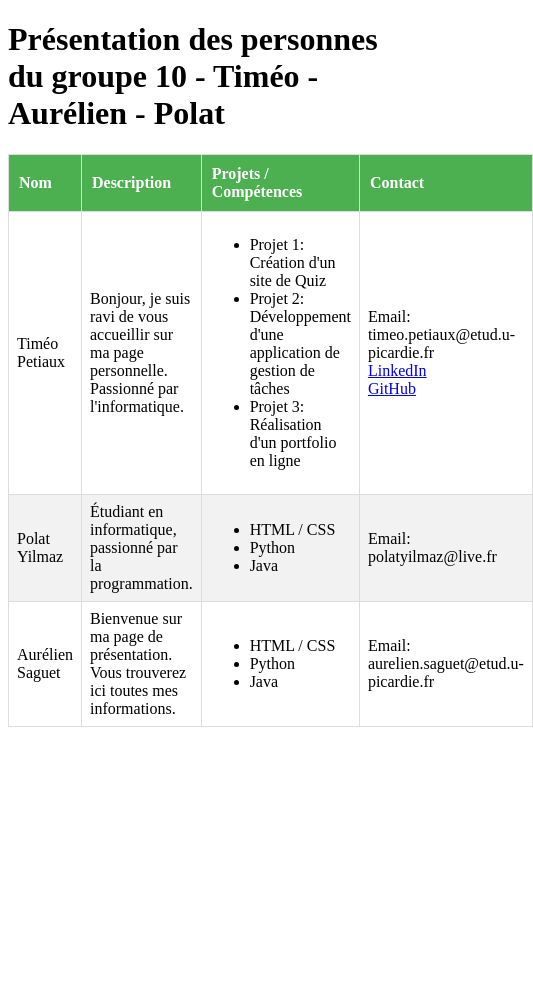
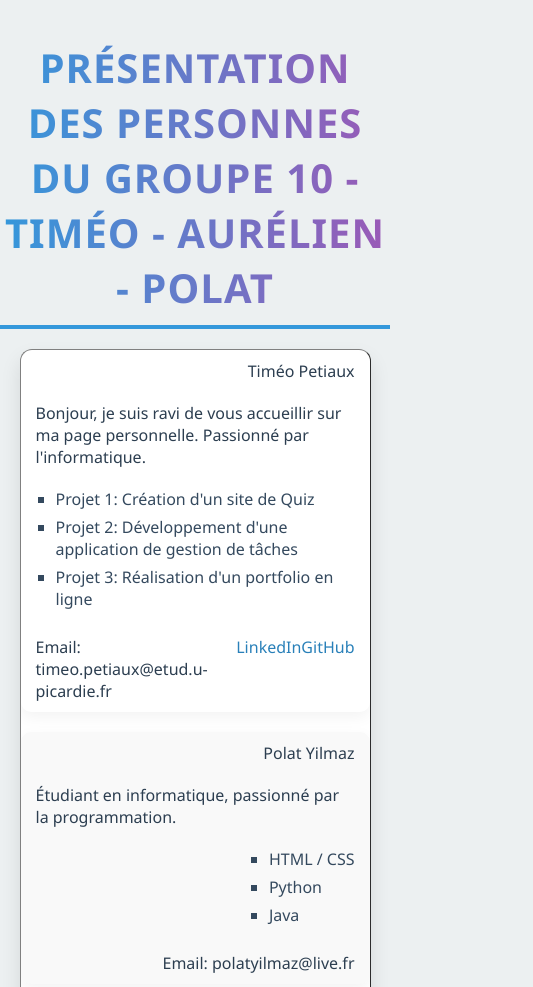
Before and after one commit to AurelSag/miage-td-git---github, a plain HTML site: page index.html in a window 390 px wide. Shown: the top 987 px of the page, 533 px wide, since content can reach past the window. Before the commit the page ends 844 px from the top, so only its background shows below. Drawn offline with Linux system fonts and the light colour scheme.

Commit message:
Update : Modification style.css

```diff
--- a/style.css
+++ b/style.css
@@ -1,79 +1,122 @@
 /* style.css */
 
-/* Style général pour le tableau */
-table {
-    width: 100%;
-    border-collapse: collapse;
-    margin: 20px 0;
-    font-size: 16px;
-    text-align: left;
-}
-
-/* Style pour les en-têtes */
-thead th {
-    background-color: #4CAF50;
-    color: white;
-    padding: 10px;
-}
-
-/* Style pour les cellules */
-td, th {
-    border: 1px solid #ddd;
-    padding: 8px;
-}
-
-/* Couleur de fond alternée pour les lignes */
-tbody tr:nth-child(even) {
-    background-color: #f2f2f2;
-}
-
-/* Couleur de fond au survol */
-tbody tr:hover {
-    background-color: #ddd;
-
+/* Style général du body */
 body {
     margin: 0;
     padding: 0;
-    font-family: Arial, Helvetica, sans-serif;
-    background-color: #f5f5f5;
-    color: #222;
+    font-family: 'Segoe UI', Tahoma, Geneva, Verdana, sans-serif;
+    background: #ecf0f1;
+    color: #2c3e50;
 }
 
+/* Style du titre */
 h1 {
     text-align: center;
-    font-size: 2.8em;
+    font-size: 2.5em;
     font-weight: bold;
-    color: #2c3e50;
-    margin: 30px 0;
+    margin: 40px 0 20px 0;
     letter-spacing: 1px;
     text-transform: uppercase;
 
-    /* Effet esthétique */
     background: linear-gradient(90deg, #3498db, #9b59b6);
     -webkit-background-clip: text;
     -webkit-text-fill-color: transparent;
 
-    border-bottom: 3px solid #3498db;
+    border-bottom: 4px solid #3498db;
     display: inline-block;
     padding-bottom: 10px;
+}
 
-/* Style pour les listes à l'intérieur des cellules */
+/* Style général du tableau */
+table {
+    width: 90%;
+    margin: 0 auto 50px auto;
+    border-collapse: separate;
+    border-spacing: 0;
+    box-shadow: 0 10px 20px rgba(0,0,0,0.1);
+    border-radius: 12px;
+    overflow: hidden;
+    background: white;
+}
+
+/* Style des en-têtes */
+thead th {
+    background: linear-gradient(135deg, #3498db, #9b59b6);
+    color: #fff;
+    padding: 15px;
+    font-size: 1.1em;
+    text-align: left;
+}
+
+/* Style des cellules */
+td, th {
+    border-bottom: 1px solid #ddd;
+    padding: 12px 15px;
+}
+
+/* Couleur alternée pour les lignes */
+tbody tr:nth-child(even) {
+    background-color: #f9f9f9;
+}
+
+/* Effet au survol des lignes */
+tbody tr:hover {
+    background-color: #f1f1f1;
+    transform: scale(1.01);
+    transition: all 0.2s ease-in-out;
+}
+
+/* Style pour les listes dans les cellules */
 table td ul {
     margin: 0;
-    padding-left: 20px; /* indentation des listes */
+    padding-left: 20px;
 }
 
 table td ul li {
-    margin-bottom: 5px; /* espace entre les items */
-    list-style-type: square; /* puces en carré */
+    margin-bottom: 6px;
+    list-style-type: square;
+    color: #34495e;
 }
 
-/* Style des liens dans les cellules */
+/* Style des liens */
 table td a {
-    color: #1a73e8;
+    color: #2980b9;
     text-decoration: none;
+    transition: color 0.2s ease-in-out;
 }
 
 table td a:hover {
+    color: #8e44ad;
     text-decoration: underline;
 }
+
+/* Style responsive pour mobile */
+@media (max-width: 768px) {
+    table, thead, tbody, th, td, tr {
+        display: block;
+    }
+
+    thead tr {
+        display: none;
+    }
+
+    tbody tr {
+        margin-bottom: 20px;
+        box-shadow: 0 5px 15px rgba(0,0,0,0.05);
+        border-radius: 10px;
+        overflow: hidden;
+    }
+
+    td {
+        border: none;
+        display: flex;
+        justify-content: space-between;
+        padding: 10px 15px;
+    }
+
+    td::before {
+        content: attr(data-label);
+        font-weight: bold;
+        color: #34495e;
+    }
+}
```
